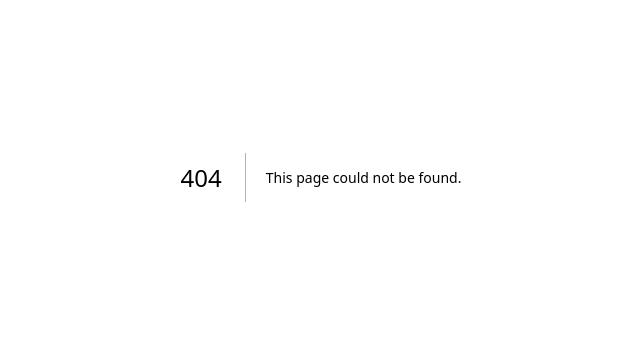
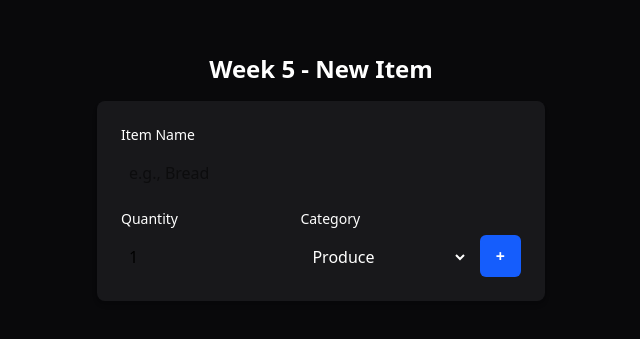
Before and after one commit to Paras10M/cprg306-assignments, a Next.js app: page /week-5 in a window 1280 px wide. Before the commit this address had no page. Shown: the part 223-562 px from the top of the page, without its empty margins (319-959 px from the left). Built offline with nearby package versions, Linux system fonts and the light colour scheme.

Commit message:
Complete Week 5 - Controlled Component Form

```diff
--- a/app/page.tsx
+++ b/app/page.tsx
@@ -20,12 +20,23 @@ export default function HomePage() {
           </Link>
         </p>
 
-        {/* Future weeks – optional but nice */}
-        <p>Go to Week 4 →</p>
-        <p>Go to Week 5 →</p>
-        <p>Go to Week 6 →</p>
-        <p>Go to Week 7 →</p>
-        <p>Go to Week 8 →</p>
+        <p>
+          <Link href="/week-4" className="underline hover:text-gray-300">
+            Go to Week 4 Assignment
+          </Link>
+        </p>
+
+        {/* ✅ Week 5 link added */}
+        <p>
+          <Link href="/week-5" className="underline hover:text-gray-300">
+            Go to Week 5 Assignment
+          </Link>
+        </p>
+
+        {/* Optional future weeks */}
+        <p className="text-gray-500">Go to Week 6 →</p>
+        <p className="text-gray-500">Go to Week 7 →</p>
+        <p className="text-gray-500">Go to Week 8 →</p>
       </nav>
 
       <p className="mt-6">Name: Paras Odedara</p>
--- /dev/null
+++ b/app/week-4/item-list.js
@@ -0,0 +1,17 @@
+import Item from "./item";
+import items from "./items.json";
+
+export default function ItemList() {
+  return (
+    <ul className="space-y-3">
+      {items.map((item) => (
+        <Item
+          key={item.id}
+          name={item.name}
+          quantity={item.quantity}
+          category={item.category}
+        />
+      ))}
+    </ul>
+  );
+}
--- /dev/null
+++ b/app/week-4/item.js
@@ -0,0 +1,16 @@
+export default function Item({ name, quantity, category }) {
+    return (
+      <li className="bg-white/5 border border-white/10 rounded-lg p-4 shadow-sm">
+        <div className="flex items-start justify-between gap-3">
+          <span className="font-semibold text-lg">{name}</span>
+          <span className="text-sm px-2 py-1 rounded-md bg-white/10">
+            x{quantity}
+          </span>
+        </div>
+
+        <div className="mt-2 text-sm text-white/70">
+          Category: <span className="capitalize">{category}</span>
+        </div>
+      </li>
+    );
+  }
--- /dev/null
+++ b/app/week-4/items.json
@@ -0,0 +1,74 @@
+[
+    {
+      "id": "1h2GJKH12gkHG31h1H",
+      "name": "milk, 4 L 🥛",
+      "quantity": 1,
+      "category": "dairy"
+    },
+    {
+      "id": "2KJH3k2j3H1k2J3K1H",
+      "name": "bread 🍞",
+      "quantity": 2,
+      "category": "bakery"
+    },
+    {
+      "id": "3h2KJH3k2j3H1k2J3",
+      "name": "eggs, dozen 🥚",
+      "quantity": 2,
+      "category": "dairy"
+    },
+    {
+      "id": "4k2J3K1H2GJKH12gk",
+      "name": "bananas 🍌",
+      "quantity": 6,
+      "category": "produce"
+    },
+    {
+      "id": "5H1h1H2KJH3k2j3H",
+      "name": "broccoli 🥦",
+      "quantity": 3,
+      "category": "produce"
+    },
+    {
+      "id": "6H1k2J3K1H2GJKH1",
+      "name": "chicken breasts, 1 kg 🍗",
+      "quantity": 1,
+      "category": "meat"
+    },
+    {
+      "id": "7gkHG31h1H2KJH3k",
+      "name": "pasta sauce 🍝",
+      "quantity": 3,
+      "category": "canned goods"
+    },
+    {
+      "id": "8j3H1k2J3K1H2GJK",
+      "name": "spaghetti, 454 g 🍝",
+      "quantity": 2,
+      "category": "dry goods"
+    },
+    {
+      "id": "9H12gkHG31h1H2KJ",
+      "name": "toilet paper, 12 pack 🧻",
+      "quantity": 1,
+      "category": "household"
+    },
+    {
+      "id": "10H3k2j3H1k2J3K1",
+      "name": "paper towels, 6 pack",
+      "quantity": 1,
+      "category": "household"
+    },
+    {
+      "id": "11k2J3K1H2GJKH12",
+      "name": "dish soap 🍽️",
+      "quantity": 1,
+      "category": "household"
+    },
+    {
+      "id": "12GJKH12gkHG31h1",
+      "name": "hand soap 🧼",
+      "quantity": 4,
+      "category": "household"
+    }
+  ]
--- /dev/null
+++ b/app/week-4/page.js
@@ -0,0 +1,15 @@
+import ItemList from "./item-list";
+
+export default function Page() {
+  return (
+    <main className="min-h-screen bg-black text-white p-8 flex justify-center">
+      <div className="w-full max-w-2xl">
+        <h1 className="text-3xl font-bold mb-6 text-center">
+          Shopping List
+        </h1>
+
+        <ItemList />
+      </div>
+    </main>
+  );
+}
--- /dev/null
+++ b/app/week-5/NewItem.js
@@ -0,0 +1,114 @@
+"use client";
+
+import { useState } from "react";
+
+export default function NewItem() {
+  const [name, setName] = useState("");
+  const [quantity, setQuantity] = useState(1);
+  const [category, setCategory] = useState("produce");
+
+  function handleSubmit(event) {
+    event.preventDefault();
+
+    const item = { name, quantity, category };
+    console.log(item);
+
+    alert(`Added: ${item.name}, quantity: ${item.quantity}, category: ${item.category}`);
+
+    setName("");
+    setQuantity(1);
+    setCategory("produce");
+  }
+
+  return (
+    <form
+      onSubmit={handleSubmit}
+      className="w-full max-w-md bg-zinc-900 text-white p-6 rounded-lg shadow-md space-y-4"
+    >
+      <div>
+        <label className="block mb-2 text-sm font-medium" htmlFor="name">
+          Item Name
+        </label>
+        <input
+          id="name"
+          type="text"
+          required
+          value={name}
+          onChange={(e) => setName(e.target.value)}
+          className="w-full p-2 rounded-md text-black"
+          placeholder="e.g., Bread"
+        />
+      </div>
+
+      <div className="flex gap-3 items-end">
+        <div className="flex-1">
+          <label className="block mb-2 text-sm font-medium" htmlFor="quantity">
+            Quantity
+          </label>
+          <input
+            id="quantity"
+            type="number"
+            min="1"
+            max="99"
+            value={quantity}
+            onChange={(e) => {
+              const raw = e.target.value;
+
+              // If user clears the input, keep it valid
+              if (raw === "") {
+                setQuantity(1);
+                return;
+              }
+
+              const value = Number(raw);
+
+              if (Number.isNaN(value)) {
+                setQuantity(1);
+              } else if (value < 1) {
+                setQuantity(1);
+              } else if (value > 99) {
+                setQuantity(99);
+              } else {
+                setQuantity(value);
+              }
+            }}
+            className="w-full p-2 rounded-md text-black"
+          />
+        </div>
+
+        <div className="flex-1">
+          <label className="block mb-2 text-sm font-medium" htmlFor="category">
+            Category
+          </label>
+          <select
+            id="category"
+            value={category}
+            onChange={(e) => setCategory(e.target.value)}
+            className="w-full p-2 rounded-md text-white"
+          >
+            <option value="produce">Produce</option>
+            <option value="dairy">Dairy</option>
+            <option value="bakery">Bakery</option>
+            <option value="meat">Meat</option>
+            <option value="frozen foods">Frozen Foods</option>
+            <option value="canned goods">Canned Goods</option>
+            <option value="dry goods">Dry Goods</option>
+            <option value="beverages">Beverages</option>
+            <option value="snacks">Snacks</option>
+            <option value="household">Household</option>
+            <option value="other">Other</option>
+          </select>
+        </div>
+
+        <button
+          type="submit"
+          className="h-[42px] px-4 rounded-md bg-blue-600 hover:bg-blue-500 active:bg-blue-700 text-white font-bold"
+          aria-label="Add item"
+          title="Add item"
+        >
+          +
+        </button>
+      </div>
+    </form>
+  );
+}
--- /dev/null
+++ b/app/week-5/page.js
@@ -0,0 +1,12 @@
+import NewItem from "./NewItem";
+
+export default function Page() {
+  return (
+    <main className="min-h-screen bg-zinc-950 flex items-center justify-center p-6">
+      <div className="w-full flex flex-col items-center gap-4">
+        <h1 className="text-white text-2xl font-bold">Week 5 - New Item</h1>
+        <NewItem />
+      </div>
+    </main>
+  );
+}
```
